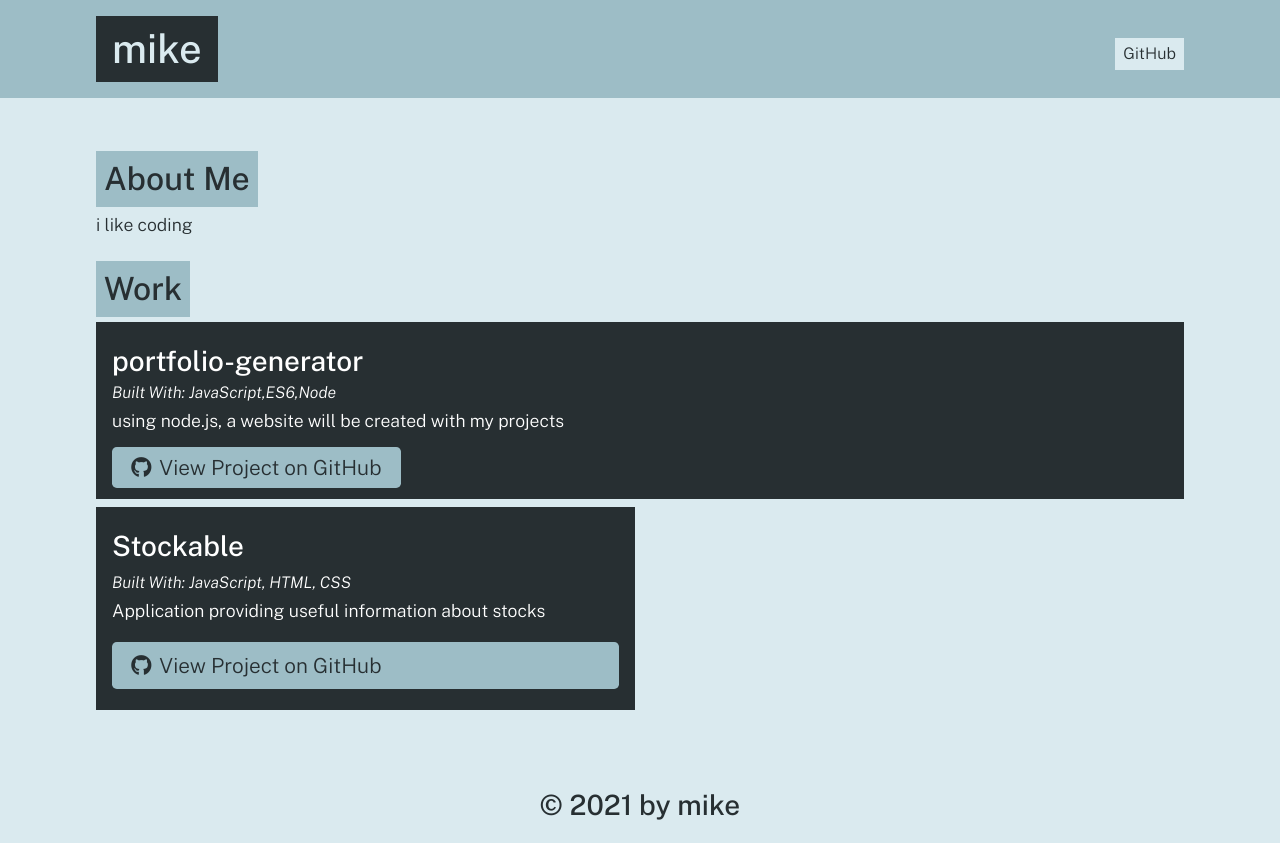
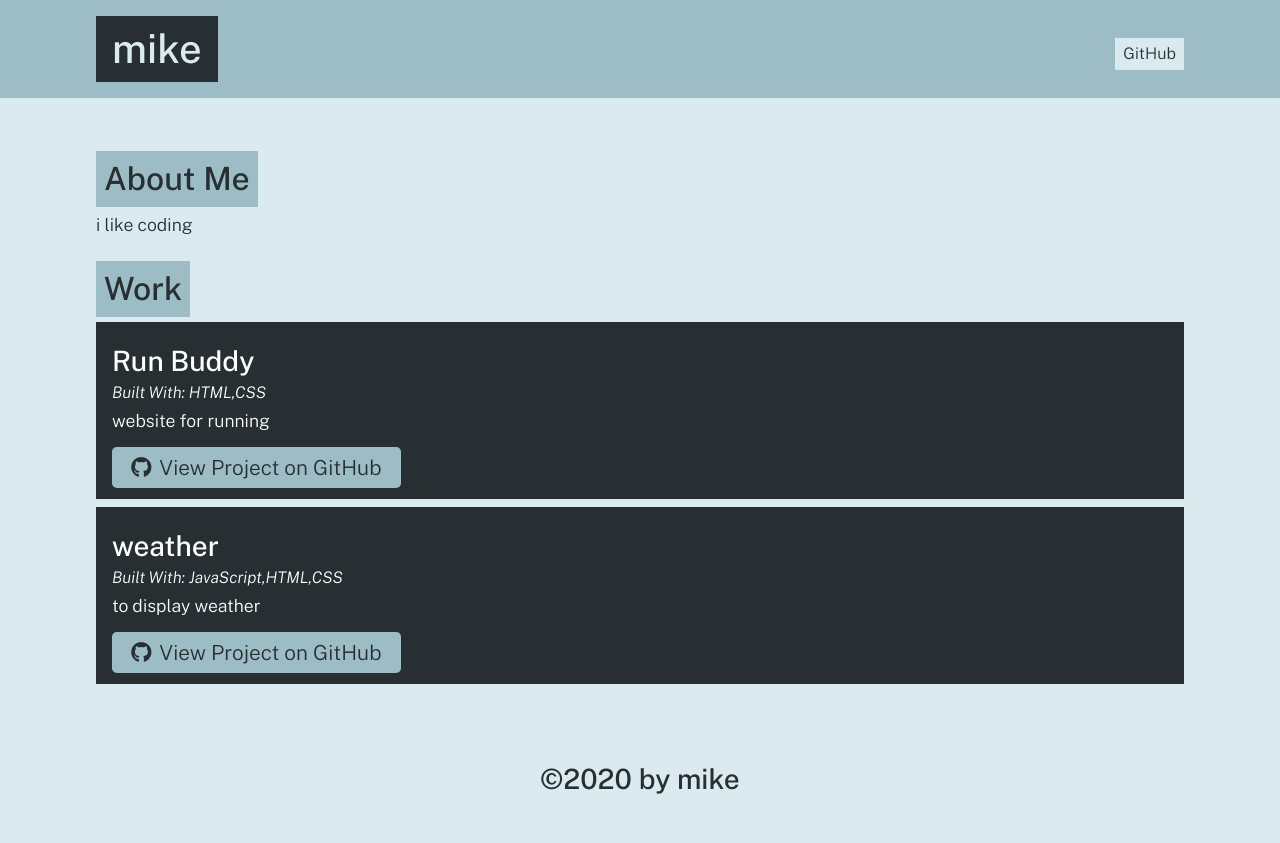
Before and after one commit to limichael97/portfolio-generator, a website: page dist/index.html in a window 1280 px wide. After the commit the page ends 817 px from the top, so only its background shows below. Drawn offline with nearby package versions, Linux system fonts and the light colour scheme.

Commit message:
cleaned code

```diff
--- a/dist/index.html
+++ b/dist/index.html
@@ -1,6 +1,7 @@
 
   <!DOCTYPE html>
   <html lang="en">
+
   <head>
     <meta charset="UTF-8">
     <meta name="viewport" content="width=device-width, initial-scale=1.0">
@@ -16,7 +17,7 @@
       <div class="container flex-row justify-space-between align-center py-3">
         <h1 class="page-title text-secondary bg-dark py-2 px-3">mike</h1>
         <nav class="flex-row">
-          <a class="ml-2 my-1 px-2 py-1 bg-secondary text-dark" href="https://github.com/limichael97">GitHub</a>
+          <a class="ml-2 my-1 px-2 py-1 bg-secondary text-dark" href="https://github.com/mikeli">GitHub</a>
         </nav>
       </div>
     </header>
@@ -33,33 +34,34 @@
       <div class="flex-row justify-space-between">
 
           <div class="col-12 mb-2 bg-dark text-light p-3">
-            <h3 class="portfolio-item-title text-light">portfolio-generator</h3>
+            <h3 class="portfolio-item-title text-light">Run Buddy</h3>
             <h5 class="portfolio-languages">
               Built With:
-              JavaScript,ES6,Node
+              HTML,CSS
             </h5>
-            <p>using node.js, a website will be created with my projects</p>
-            <a href="https://github.com/limichael97/portfolio-generator" class="btn"><i class="fab fa-github mr-2"></i>View Project on GitHub</a>
+            <p>website for running</p>
+            <a href="https://github.com/limichael97/Stockable" class="btn"><i class="fab fa-github mr-2"></i>View Project on GitHub</a>
+          </div>
+
+          <div class="col-12 mb-2 bg-dark text-light p-3">
+            <h3 class="portfolio-item-title text-light">weather</h3>
+            <h5 class="portfolio-languages">
+              Built With:
+              JavaScript,HTML,CSS
+            </h5>
+            <p>to display weather</p>
+            <a href="https://github.com/limichael97/Weather-Dashboard" class="btn"><i class="fab fa-github mr-2"></i>View Project on GitHub</a>
           </div>
 
 
 
-          <div class="col-12 col-md-6 mb-2 bg-dark text-light p-3 flex-column">
-            <h3 class="portfolio-item-title text-light">Stockable</h3>
-            <h5 class="portfolio-languages">
-              Built With:
-              JavaScript, HTML, CSS
-            </h5>
-            <p>Application providing useful information about stocks</p>
-            <a href="https://github.com/limichael97/Stockable" class="btn mt-auto"><i class="fab fa-github mr-2"></i>View Project on GitHub</a>
-          </div>
 
       </div>
     </section>
 
     </main>
     <footer class="container text-center py-3">
-      <h3 class="text-dark">&copy; 2021 by mike</h3>
+      <h3 class="text-dark">&copy;2020 by mike</h3>
     </footer>
   </body>
   </html>
```
